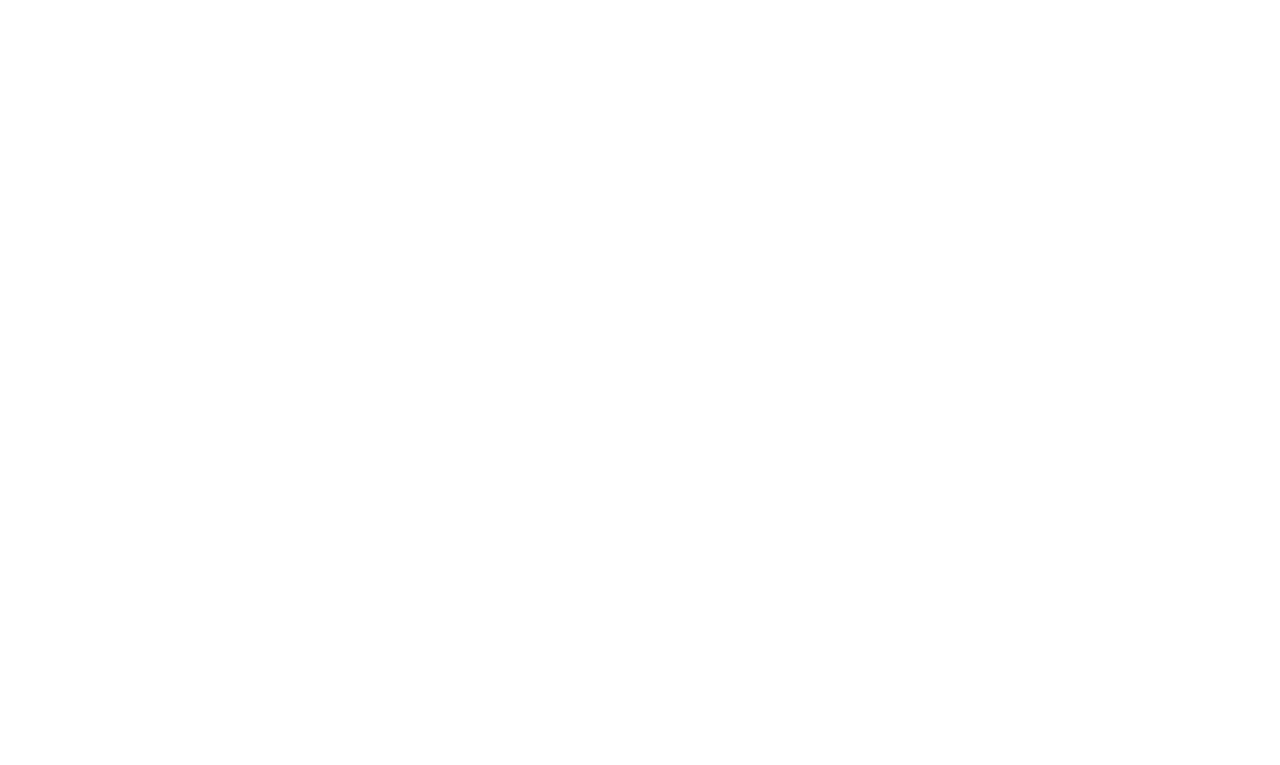
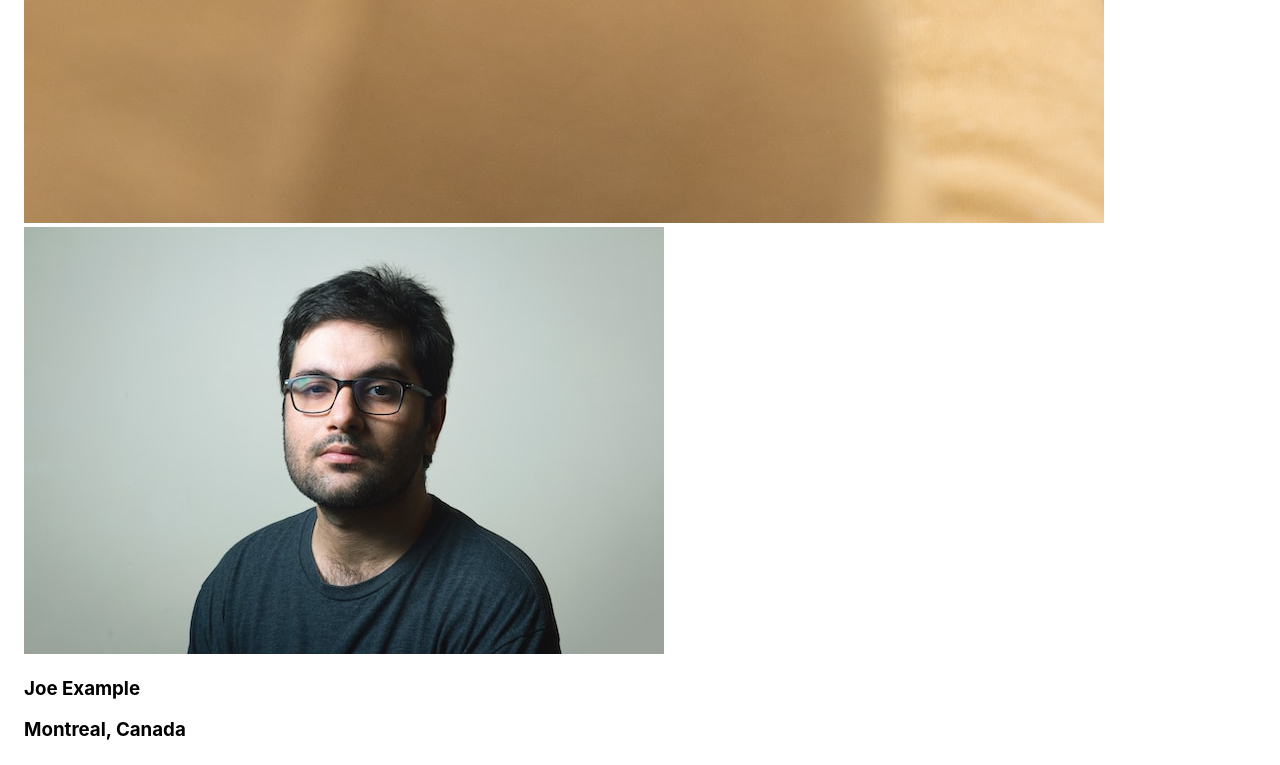
Before and after one commit to kkoreoo/photolabs, a React (Create React App) app in the folder frontend/: page / in a window 1280 px wide. Shown: the part 1722-2487 px from the top of the page. Before the commit the page ends 800 px from the top, so only its background shows below. Built offline with nearby package versions, Linux system fonts and the light colour scheme; the HTML template or start-up script is replaced by a standard one.

Commit message:
created component for photolistitem

```diff
--- a/frontend/src/App.jsx
+++ b/frontend/src/App.jsx
@@ -5,9 +5,21 @@
 
 // Note: Rendering a single component to build components in isolation
 const App = () => {
+
+const sampleDataForPhotoListItem = {
+  id: "1",
+  location: {
+    city: "Montreal",
+    country: "Canada",
+  },
+  imageSource: `${process.env.PUBLIC_URL}/Image-1-Regular.jpeg`,
+  username: "Joe Example",
+  profile: `${process.env.PUBLIC_URL}/profile-1.jpg`,
+};
+
   return (
     <div className="App">
-      <PhotoListItem/>
+      <PhotoListItem sampleDataForPhotoListItem={sampleDataForPhotoListItem}/>
     </div>
   );
 };
--- a/frontend/src/components/PhotoListItem.jsx
+++ b/frontend/src/components/PhotoListItem.jsx
@@ -3,19 +3,17 @@
 import "../styles/PhotoListItem.scss";
 
 
-const sampleDataForPhotoListItem = {
-  id: "1",
-  location: {
-    city: "Montreal",
-    country: "Canada",
-  },
-  imageSource: `${process.env.PUBLIC_URL}/Image-1-Regular.jpeg`,
-  username: "Joe Example",
-  profile: `${process.env.PUBLIC_URL}/profile-1.jpg`,
-};
 
-const PhotoListItem = () => {
+const PhotoListItem = (props) => {
   /* Insert React */
+  return(
+    <section>
+      <img src={props.sampleDataForPhotoListItem.imageSource}/>
+      <img src={props.sampleDataForPhotoListItem.profile}/>
+      <h3>{props.sampleDataForPhotoListItem.username}</h3>
+      <h3>{`${props.sampleDataForPhotoListItem.location.city}, ${props.sampleDataForPhotoListItem.location.country}`}</h3>
+    </section>
+  );
 };
 
 export default PhotoListItem;
```
Also changed, not shown: 1 other file (tests, documents, lock files or other folders).
